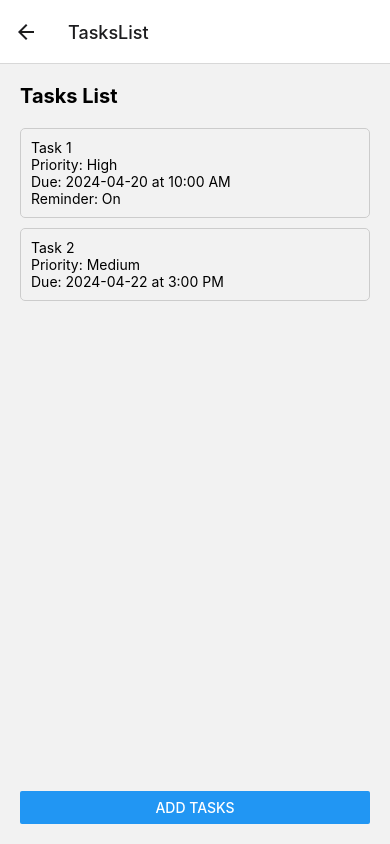
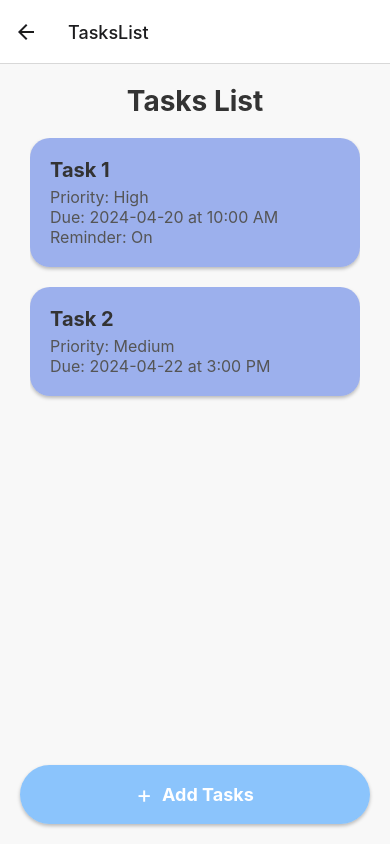
Before and after one commit to HeinzAbrahamKoshy/smartlife, a React Native app: screen /TasksList in a window 390 px wide. Built offline with nearby package versions, Linux system fonts and the light colour scheme.

Commit message:
Update TasksListScreen.js

```diff
--- a/TasksListScreen.js
+++ b/TasksListScreen.js
@@ -1,6 +1,9 @@
 import React, { useState } from 'react';
 import { View, Text, FlatList, TouchableOpacity, StyleSheet, Button } from 'react-native';
 import { useNavigation } from '@react-navigation/native';
+import { Swipeable } from 'react-native-gesture-handler'; // Import Swipeable from react-native-gesture-handler
+import { useEffect } from 'react';
+import AsyncStorage from '@react-native-async-storage/async-storage';
 
 const TasksListScreen = () => {
   const navigation = useNavigation();
@@ -10,17 +13,51 @@ const TasksListScreen = () => {
     // Add more tasks as needed
   ]);
 
+  useEffect(() => {
+    const fetchTasks = async () => {
+      try {
+        const storedTasks = await AsyncStorage.getItem('tasks');
+        if (storedTasks) {
+          setTasks(JSON.parse(storedTasks));
+        }
+      } catch (error) {
+        console.error('Error fetching tasks:', error);
+      }
+    };
+
+    fetchTasks();
+  }, []);
+
   const handleEditTask = (task) => {
     navigation.navigate("EditTask", { task });
   };
 
+  const deleteTask = (taskId) => {
+    const updatedTasks = tasks.filter(task => task.id !== taskId);
+    setTasks(updatedTasks);
+  };
+
   const renderItem = ({ item }) => (
-    <TouchableOpacity style={styles.taskItem} onPress={() => handleEditTask(item)}>
-      <Text>{item.name}</Text>
-      <Text>Priority: {item.priority}</Text>
-      <Text>Due: {item.dueDate} at {item.dueTime}</Text>
-      {item.reminder && <Text>Reminder: On</Text>}
-    </TouchableOpacity>
+    <Swipeable
+      renderRightActions={() => (
+        <TouchableOpacity style={styles.deleteButton} onPress={() => deleteTask(item.id)}>
+          <Text style={styles.deleteButtonText}>Delete</Text>
+        </TouchableOpacity>
+      )}
+    >
+      <TouchableOpacity
+        style={[
+          styles.taskItem,
+          { backgroundColor: 'rgba(65, 105, 225, 0.5)' }
+        ]}
+        onPress={() => handleEditTask(item)}
+      >
+        <Text style={styles.taskName}>{item.name}</Text>
+        <Text style={styles.taskDetail}>Priority: {item.priority}</Text>
+        <Text style={styles.taskDetail}>Due: {item.dueDate} at {item.dueTime}</Text>
+        {item.reminder && <Text style={styles.taskDetail}>Reminder: On</Text>}
+      </TouchableOpacity>
+    </Swipeable>
   );
 
   return (
@@ -30,10 +67,12 @@ const TasksListScreen = () => {
         data={tasks}
         renderItem={renderItem}
         keyExtractor={item => item.id}
+        contentContainerStyle={styles.taskList}
       />
-      <View>
-        <Button title="Add Tasks" onPress={() => navigation.navigate("AddTask")} />
-      </View>
+      <TouchableOpacity style={styles.addButton} onPress={() => navigation.navigate("AddTask")}>
+        <Text style={styles.addButtonIcon}>+</Text>
+        <Text style={styles.addButtonText}>Add Tasks</Text>
+      </TouchableOpacity>
     </View>
   );
 };
@@ -42,18 +81,79 @@ const styles = StyleSheet.create({
   container: {
     flex: 1,
     padding: 20,
+    backgroundColor: '#f8f8f8',
   },
   heading: {
+    fontSize: 28,
+    fontWeight: 'bold',
+    marginBottom: 20,
+    color: '#333',
+    textAlign: 'center',
+  },
+  taskList: {
+    paddingHorizontal: 10,
+  },
+  taskItem: {
+    padding: 20,
+    marginBottom: 20,
+    borderRadius: 20,
+    elevation: 5,
+    shadowColor: '#000',
+    shadowOffset: {
+      width: 0,
+      height: 2,
+    },
+    shadowOpacity: 0.25,
+    shadowRadius: 3.84,
+    backgroundColor: '#fff',
+  },
+  taskName: {
     fontSize: 20,
     fontWeight: 'bold',
-    marginBottom: 20,
+    marginBottom: 5,
+    color: '#333',
   },
-  taskItem: {
-    padding: 10,
-    marginBottom: 10,
-    borderWidth: 1,
-    borderColor: '#ccc',
-    borderRadius: 5,
+  taskDetail: {
+    fontSize: 16,
+    color: '#555',
+  },
+  addButton: {
+    flexDirection: 'row',
+    alignItems: 'center',
+    justifyContent: 'center',
+    paddingVertical: 15,
+    paddingHorizontal: 30,
+    backgroundColor: 'rgba(30, 144, 255, 0.5)', // Blue color with transparency
+    borderRadius: 30,
+    elevation: 5,
+    shadowColor: '#000',
+    shadowOffset: {
+      width: 0,
+      height: 2,
+    },
+    shadowOpacity: 0.25,
+    shadowRadius: 3.84,
+  },
+  addButtonIcon: {
+    fontSize: 24,
+    color: '#fff',
+    marginRight: 10,
+  },
+  addButtonText: {
+    fontSize: 18,
+    fontWeight: 'bold',
+    color: '#fff',
+  },
+  deleteButton: {
+    backgroundColor: 'red',
+    justifyContent: 'center',
+    alignItems: 'center',
+    width: 80,
+    borderRadius: 20,
+  },
+  deleteButtonText: {
+    color: '#fff',
+    fontWeight: 'bold',
   },
 });
 
```
